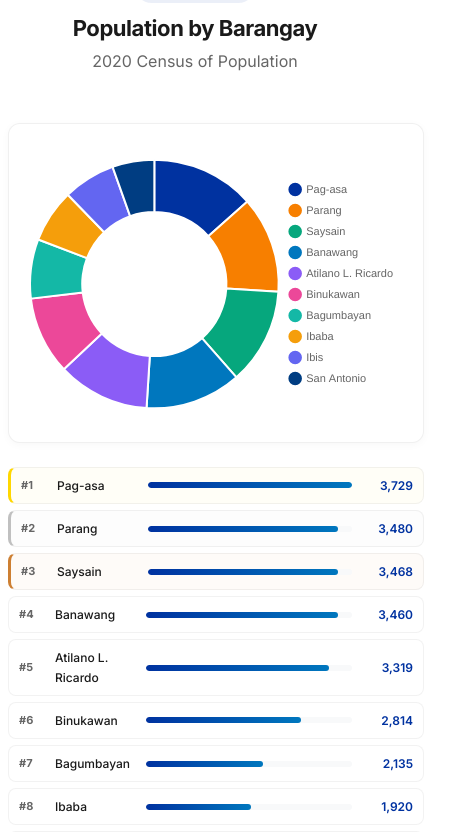
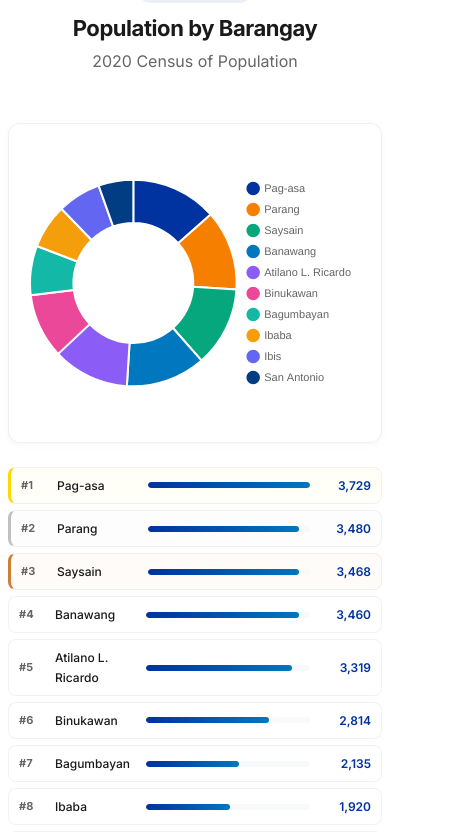
Before and after one commit to betterbagac/betterbagac, a Next.js app: page /statistics in a window 390 px wide. Shown: the part 2632-3464 px from the top of the page, 469 px wide, since content can reach past the window. Built offline with nearby package versions, Linux system fonts and the light colour scheme; no server answers.

Commit message:
fix(style): fix overflowing charts under statistics

```diff
--- a/public/assets/css/statistics.css
+++ b/public/assets/css/statistics.css
@@ -409,7 +409,7 @@
 /* Distribution Section */
 .distribution-layout {
     display: grid;
-    grid-template-columns: 1fr 1fr;
+    grid-template-columns: minmax(0, 1fr) minmax(0, 1fr);
     gap: 32px;
     align-items: start;
 }
@@ -420,13 +420,23 @@
     padding: 20px;
     border: 1px solid rgba(0, 0, 0, 0.06);
     height: 380px;
+    min-width: 0;
     box-shadow: 0 2px 8px rgba(0, 0, 0, 0.03);
+}
+
+.distribution-chart canvas {
+    max-width: 100%;
+}
+
+.distribution-chart .chart-container-full {
+    height: 100%;
 }
 
 .distribution-list {
     display: flex;
     flex-direction: column;
     gap: 6px;
+    min-width: 0;
 }
 
 .barangay-row {
@@ -620,12 +630,14 @@
     font-size: 0.8125rem;
     font-weight: 500;
     color: var(--color-text);
+    white-space: normal;
 }
 
 .sector-pct {
     font-size: 0.8125rem;
     font-weight: 700;
     color: var(--color-primary);
+    flex-shrink: 0;
 }
 
 .sector-bar-bg {
@@ -814,7 +826,7 @@
     }
 
     .distribution-layout {
-        grid-template-columns: 1fr;
+        grid-template-columns: minmax(0, 1fr);
         gap: 24px;
     }
 
```
